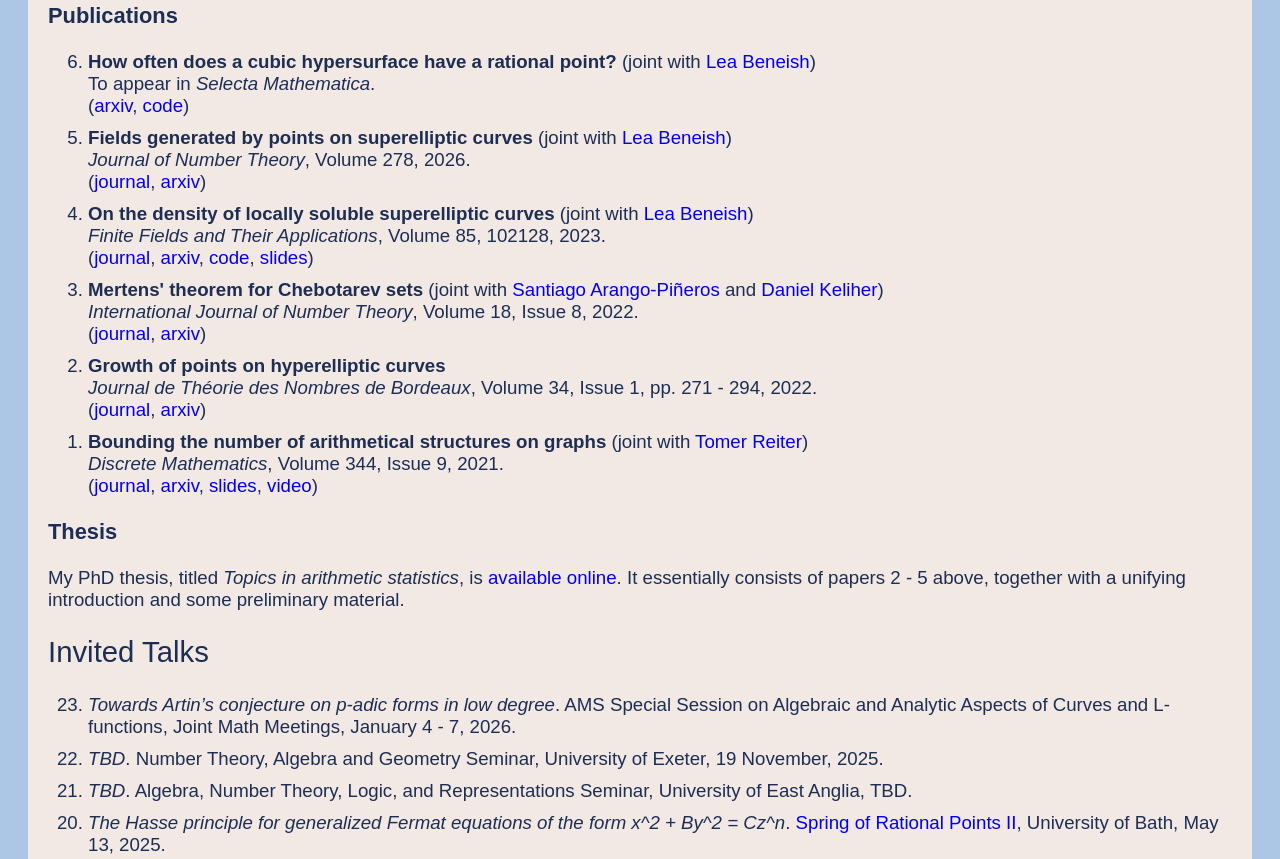
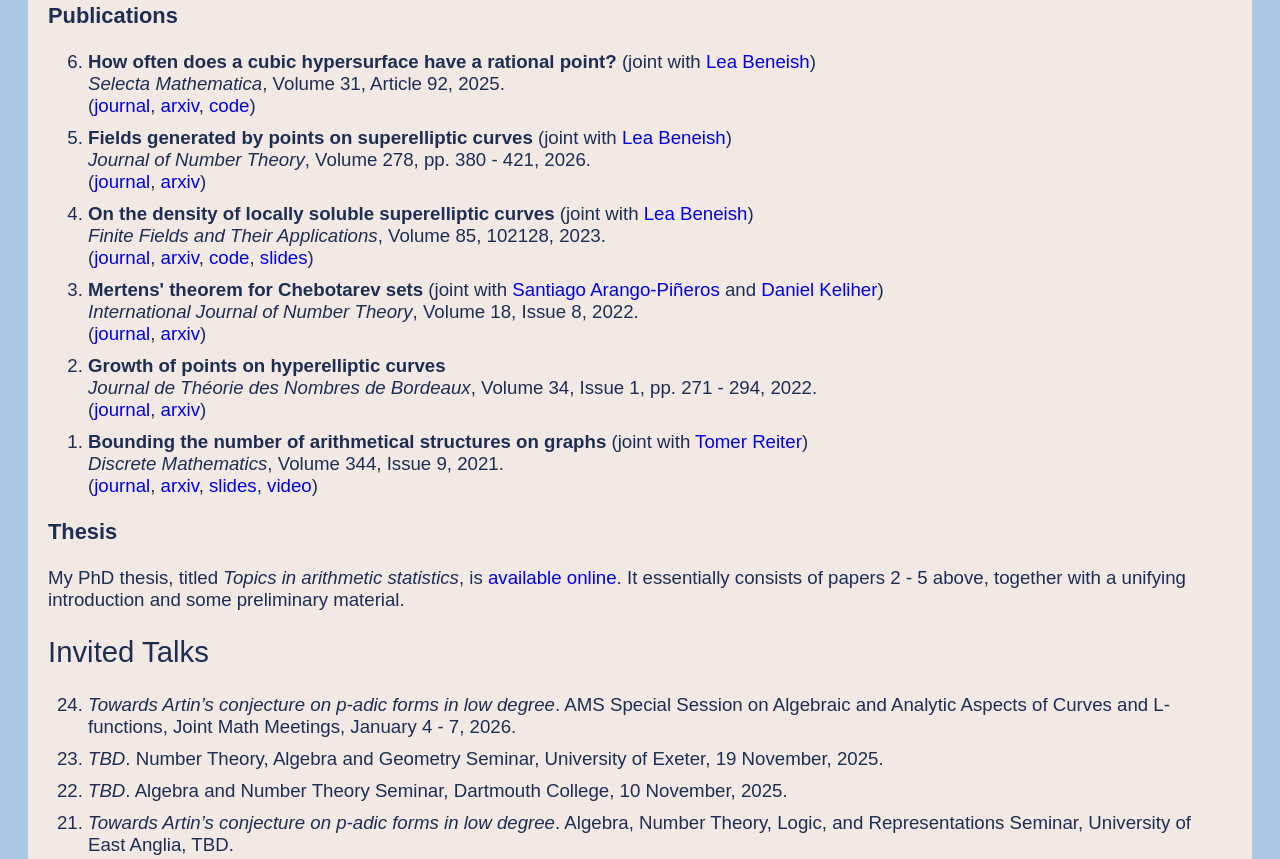
Before and after one commit to c-keyes/c-keyes.github.io, a plain HTML site: page research.html in a window 1280 px wide. Shown: the part 1479-2338 px from the top of the page. Drawn offline with Linux system fonts and the light colour scheme.

Commit message:
Add files via upload

```diff
--- a/research.html
+++ b/research.html
@@ -100,18 +100,20 @@
 		<h3> Publications </h3>
 
 		<ol reversed>
-			<li> <script>preprint(
+			<li> <script>paper(
 					'How often does a cubic hypersurface have a rational point?',
 					'<a href="https://sites.google.com/view/lea-beneish/home">Lea Beneish</a>',
-					'To appear in <em>Selecta Mathematica</em>',
-					'<a href="https://arxiv.org/pdf/2405.06584">arxiv</a>, <a href="https://github.com/c-keyes/cubic-hypersurfaces">code</a>');
+					'Selecta Mathematica',
+					'Volume 31, Article 92',
+					'2025',
+					'<a href="https://doi.org/10.1007/s00029-025-01079-w">journal</a>, <a href="https://arxiv.org/pdf/2405.06584">arxiv</a>, <a href="https://github.com/c-keyes/cubic-hypersurfaces">code</a>');
 				</script>
 
 			<li> <script>paper(
 					'Fields generated by points on superelliptic curves',
 					'<a href="https://sites.google.com/view/lea-beneish/home">Lea Beneish</a>',
 					'Journal of Number Theory',
-					'Volume 278',
+					'Volume 278, pp. 380 - 421',
 					'2026',
 					'<a href="https://doi.org/10.1016/j.jnt.2025.04.011">journal</a>, <a href = "https://arxiv.org/pdf/2103.16672">arxiv</a>');
 				</script>
@@ -180,7 +182,8 @@
 		<ol reversed>
 			<li><em>Towards Artin’s conjecture on p-adic forms in low degree</em>. AMS Special Session on Algebraic and Analytic Aspects of Curves and L-functions, Joint Math Meetings, January 4 - 7, 2026.</li>
 			<li><em>TBD</em>. Number Theory, Algebra and Geometry Seminar, University of Exeter, 19 November, 2025.
-			<li><em>TBD</em>. Algebra, Number Theory, Logic, and Representations Seminar, University of East Anglia, TBD.</li>
+			<li><em>TBD</em>. Algebra and Number Theory Seminar, Dartmouth College, 10 November, 2025.
+			<li><em>Towards Artin’s conjecture on p-adic forms in low degree</em>. Algebra, Number Theory, Logic, and Representations Seminar, University of East Anglia, TBD.</li>
  			<li><em>The Hasse principle for generalized Fermat equations of the form x^2 + By^2 = Cz^n</em>. <a href="https://sites.google.com/view/jessepajwani/spring-of-rational-points-ii?authuser=0">Spring of Rational Points II</a>, University of Bath, May 13, 2025.</li>
 			<li><em>Towards Artin's conjecture on p-adic quintic forms.</em> <a href="https://sites.google.com/view/gwntseminar/home">Great Western Number Theory Seminar</a>, University of Reading, April 4, 2025.</li>
 			<li><em>Towards Artin's conjecture on p-adic quintic forms.</em> Manchester Number Theory Seminar, University of Manchester, March 18, 2025.</li>
```
